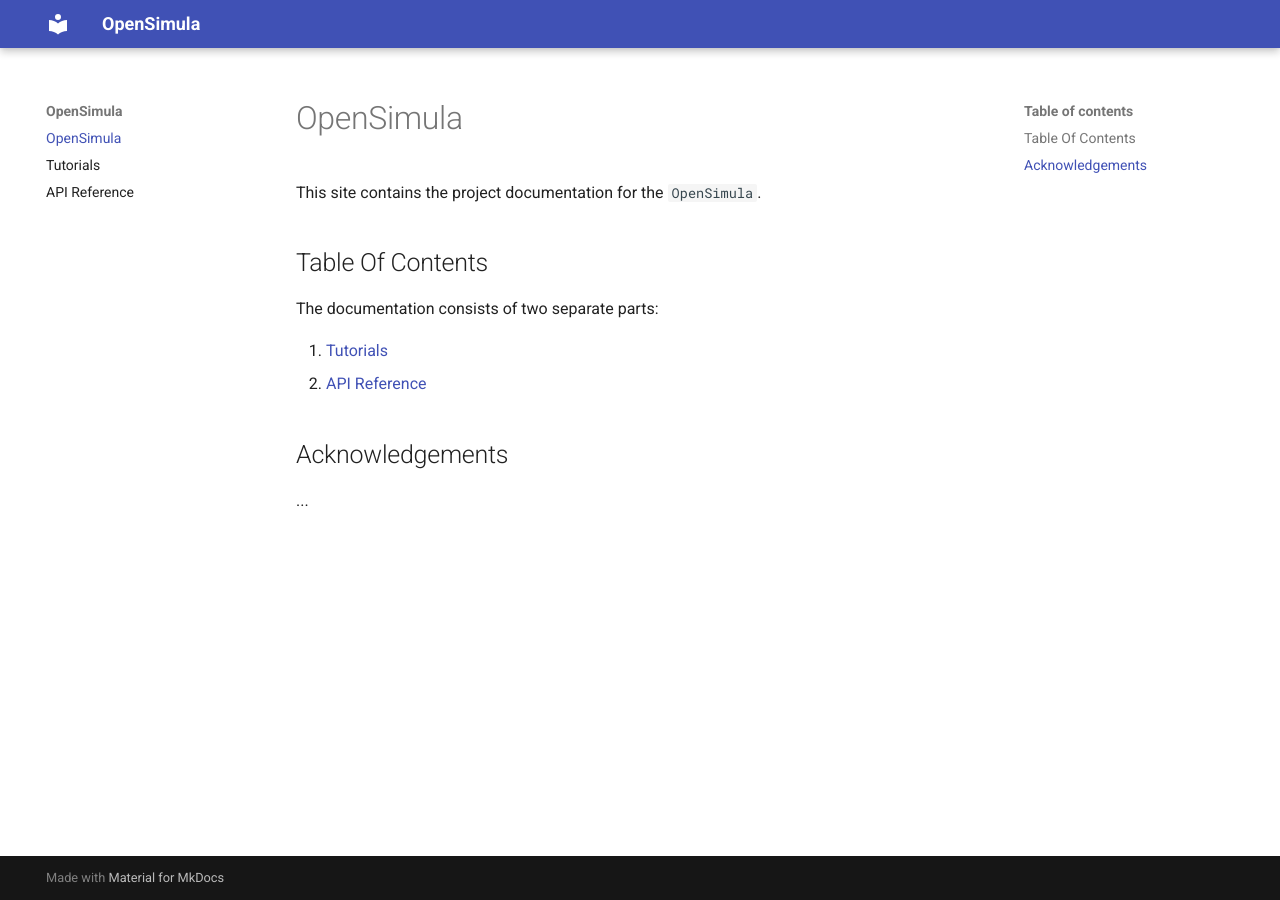
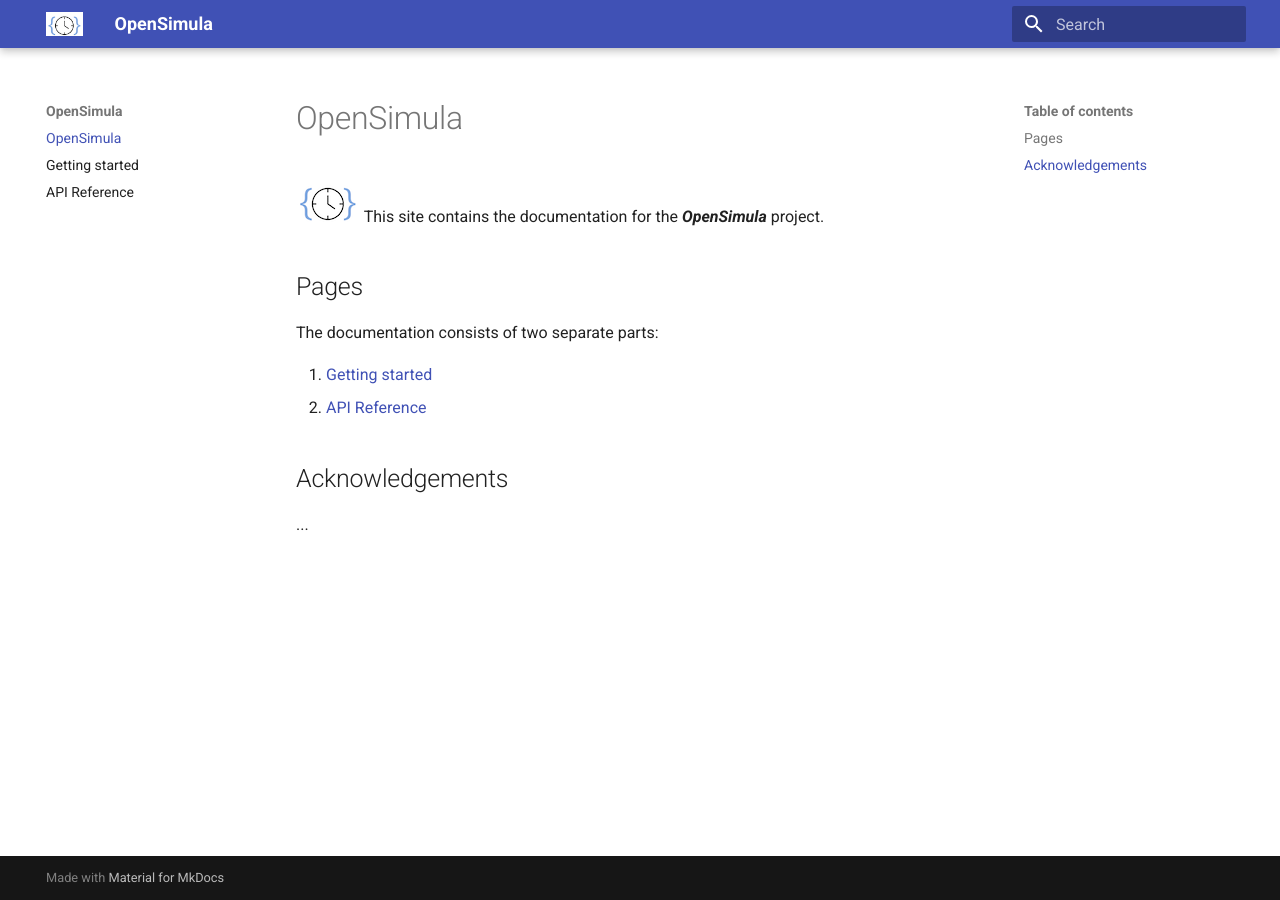
Before and after one commit to jfCoronel/OpenSimula, an MkDocs documentation site: the page built from docs/index.md, in a window 1280 px wide. Built offline with MkDocs 1.6.1 and Material for MkDocs 9.7.7, drawn with Linux system fonts in a browser that asks for light colours.

Commit message:
Configurando mkdocs para Simulation

```diff
--- a/docs/index.md
+++ b/docs/index.md
@@ -1,11 +1,13 @@
-This site contains the project documentation for the
-`OpenSimula`.
 
-## Table Of Contents
+![Logo](img/logo_opensimula.png) This site contains the documentation for the
+___OpenSimula___ project.
+
+
+## Pages
 
 The documentation consists of two separate parts:
 
-1. [Tutorials](tutorials.md)
+1. [Getting started](getting_started.md)
 2. [API Reference](reference.md)
 
 
--- a/mkdocs.yml
+++ b/mkdocs.yml
@@ -1,12 +1,21 @@
 site_name: OpenSimula
 
 theme:
-  name: "material"
+    name: "material"
+    logo: img/logo_opensimula.png
+    palette:
+        primary: indigo
 
 plugins:
-  - mkdocstrings
+    - search
+    - mkdocstrings:
+          default_handler: python
+          handlers:
+              python:
+                  options:
+                      show_source: false
 
 nav:
-  - OpenSimula: index.md
-  - Tutorials: tutorials.md
-  - API Reference: reference.md
+    - OpenSimula: index.md
+    - Getting started: getting_started.md
+    - API Reference: reference.md
```
Also changed, not shown: docs/getting_started.md (renamed from docs/tutorials.md), docs/img/logo_opensimula.png (added), 1 other file.
